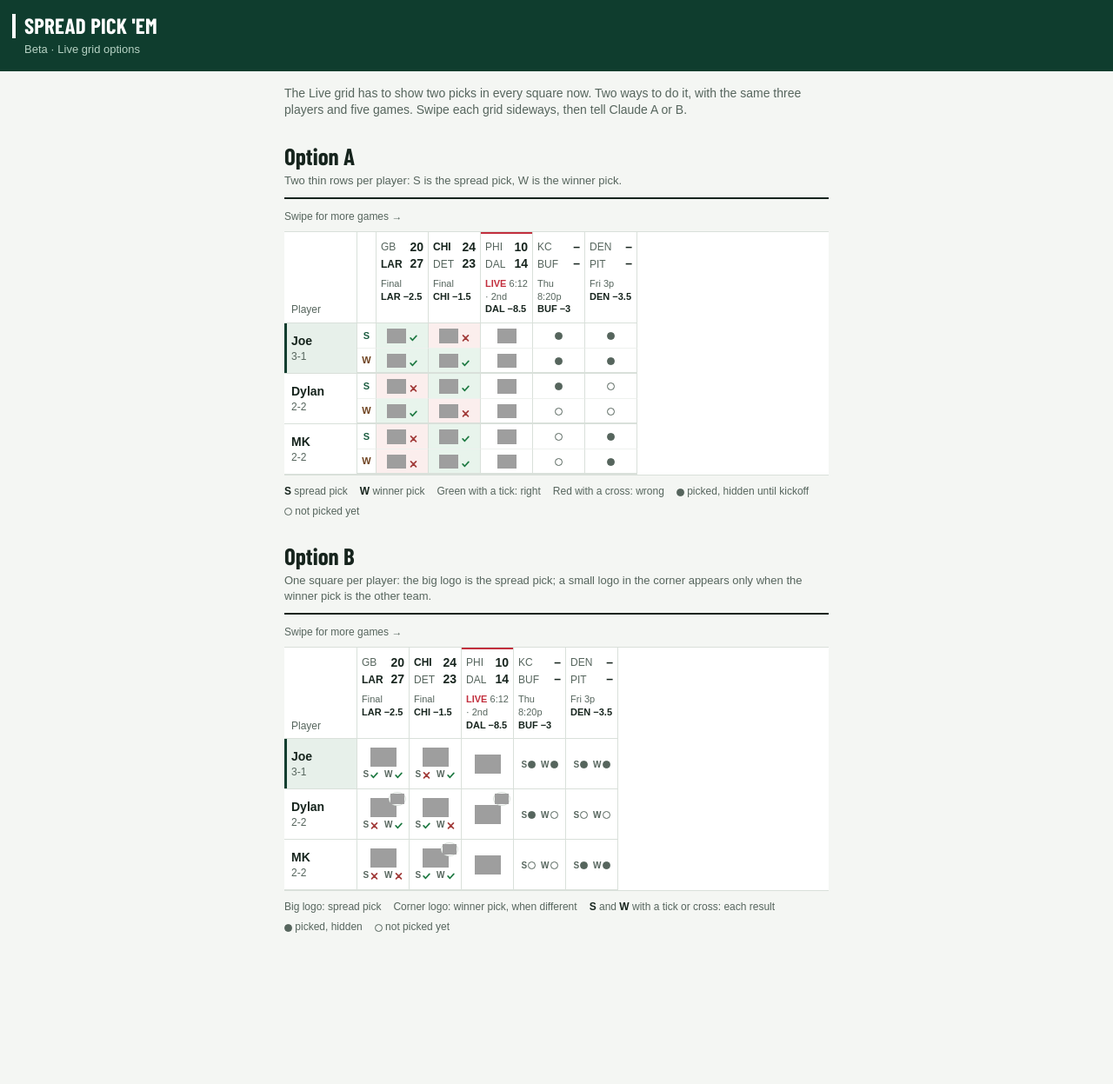
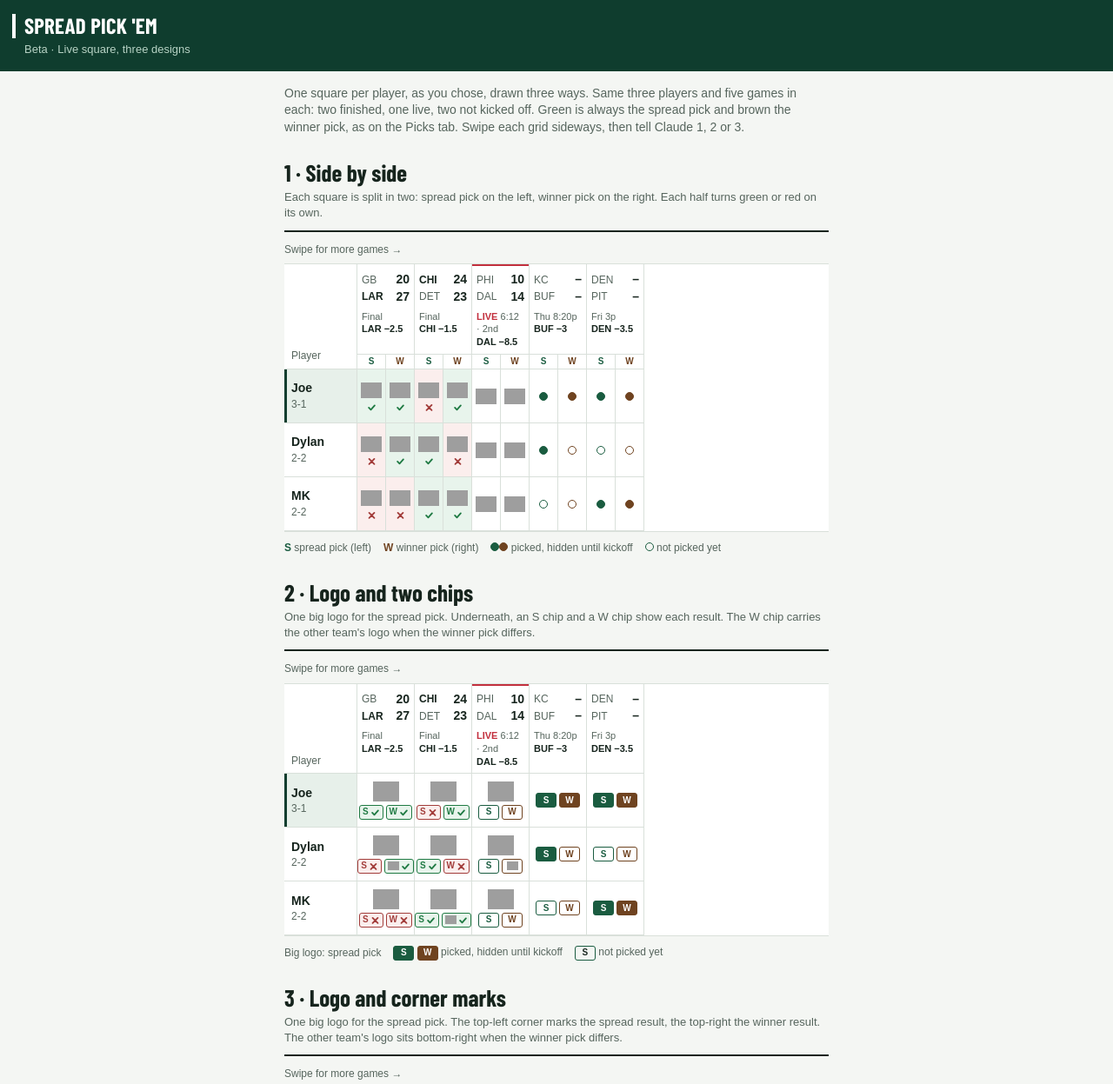
Before and after one commit to jdesim1/spread-pickem, a plain HTML site: page index.html in a window 1280 px wide. Shown: the top 1247 px of the page at 87% size. Before the commit the page ends 1131 px from the top, so only its background shows below. Drawn offline with nearby package versions, Linux system fonts and the light colour scheme; grey boxes are pictures that could not be loaded.

Commit message:
Live square: three designs (temporary preview)
Co-Authored-By: Claude Fable 5.2 <noreply@anthropic.com>

```diff
--- a/index.html
+++ b/index.html
@@ -5,14 +5,15 @@
 <meta name="viewport" content="width=device-width, initial-scale=1">
 <meta name="robots" content="noindex">
 <meta name="referrer" content="no-referrer">
-<title>Spread Pick 'Em BETA: Live grid options</title>
+<title>Spread Pick 'Em BETA: Live square, three designs</title>
 <link rel="stylesheet" href="https://fonts.googleapis.com/css2?family=Barlow+Condensed:wght@600;700&amp;display=swap">
 <style>
-  /* Design preview only. Colors are the chosen "Field and chalk" look. */
+  /* Design preview only. One square per player per game (Joseph chose that), three ways to draw it.
+     Evergreen always means the spread pick and leather brown the winner pick, as on the Picks tab. */
   :root {
     --head-bg:#0f3d2e; --head-fg:#ffffff; --head-sub:#b7d3c5; --bg:#f4f6f3; --card:#ffffff; --ink:#16241d; --muted:#56655d;
-    --line:#d9e0da; --block-bg:#e7ede8; --sel-ats:#1a5c40; --sel-ml:#6f4320;
-    --ok:#1f7a43; --ok-soft:#e8f4ec; --bad:#a23c3a; --bad-soft:#fbeeed; --live:#c22f3d; --link:#0f5b40;
+    --line:#d9e0da; --sel-ats:#1a5c40; --sel-ml:#6f4320;
+    --ok:#1f7a43; --ok-soft:#e8f4ec; --bad:#a23c3a; --bad-soft:#fbeeed; --live:#c22f3d;
   }
   * { box-sizing:border-box; }
   html, body { margin:0; padding:0; }
@@ -35,9 +36,8 @@
   td.pl .nm { display:block; font-size:14px; font-weight:700; white-space:nowrap; overflow:hidden; text-overflow:ellipsis; }
   td.pl .rc { display:block; font-size:12px; color:var(--muted); font-variant-numeric:tabular-nums; }
   td.pl.me { background:#e7f0ea; box-shadow:inset 3px 0 var(--head-bg); }
-  th.kind, td.kind { position:sticky; left:84px; z-index:2; width:22px; min-width:22px; font-size:11px; font-weight:700; color:var(--muted); border-right:1px solid var(--line); }
-  td.kind.s { color:var(--sel-ats); } td.kind.w { color:var(--sel-ml); }
-  th.gm { width:60px; min-width:60px; padding:8px 5px; vertical-align:top; border-right:1px solid var(--line); font-weight:400; }
+  th.gm { position:relative; width:66px; min-width:66px; padding:8px 5px 6px; vertical-align:top; border-right:1px solid var(--line); font-weight:400; }
+  table.v1 th.gm { padding-bottom:23px; }
   th.gm.live { box-shadow:inset 0 2px var(--live); }
   .ml { display:flex; justify-content:space-between; align-items:center; font-size:12px; color:var(--muted); }
   .ml strong { font-size:14px; color:var(--ink); }
@@ -45,48 +45,70 @@
   .st { display:block; margin-top:5px; text-align:left; font-size:11px; line-height:1.35; color:var(--muted); }
   .st b { display:block; font-weight:700; color:var(--ink); font-variant-numeric:tabular-nums; }
   .live-flag { color:var(--live); font-weight:700; }
-  td.c { width:60px; min-width:60px; border-right:1px solid var(--line); }
-  td.c.ok { background:var(--ok-soft); } td.c.bad { background:var(--bad-soft); }
-  .logo { display:inline-grid; place-items:center; vertical-align:middle; }
+  .sw { position:absolute; left:0; right:0; bottom:0; display:flex; border-top:1px solid var(--line); font-size:10px; font-weight:700; line-height:16px; }
+  .sw i { flex:1; font-style:normal; } .sw .s { color:var(--sel-ats); } .sw .w { color:var(--sel-ml); border-left:1px solid var(--line); }
+  td.c { width:66px; min-width:66px; height:62px; border-right:1px solid var(--line); }
+  .logo { display:inline-grid; place-items:center; }
   .logo img { display:block; object-fit:contain; }
-  .dot { display:inline-block; width:9px; height:9px; border:1.5px solid var(--muted); border-radius:50%; vertical-align:middle; }
-  .dot.on { background:var(--muted); }
-  .mark { display:inline-block; width:11px; height:11px; vertical-align:middle; }
-  .ok .mark, .mark.ok { color:var(--ok); } .bad .mark, .mark.bad { color:var(--bad); }
+  .mark { display:inline-block; width:11px; height:11px; }
+  .mark.ok { color:var(--ok); } .mark.bad { color:var(--bad); }
+  .dot { display:inline-block; width:10px; height:10px; border-radius:50%; border:1.5px solid currentColor; }
+  .dot.on { background:currentColor; }
+  .dot.s { color:var(--sel-ats); } .dot.w { color:var(--sel-ml); }
+  .none { color:var(--muted); }
 
-  /* A: two thin rows per player */
-  table.a td.c { height:29px; }
-  table.a td.c .logo img { max-width:22px; max-height:22px; }
-  table.a td.c .mark { margin-left:3px; }
-  table.a tr.w td { border-bottom-width:2px; }
-  table.a tr.s td.c, table.a tr.s td.kind { border-bottom-color:#eef1ee; }
+  /* 1. Side by side: two halves, spread | winner */
+  table.v1 td.c > div { display:flex; height:100%; }
+  .half { flex:1; display:flex; flex-direction:column; align-items:center; justify-content:center; gap:3px; }
+  .half.w { border-left:1px solid var(--line); }
+  .half.ok { background:var(--ok-soft); } .half.bad { background:var(--bad-soft); }
+  .half .logo img { max-width:24px; max-height:24px; }
 
-  /* B: one square per player */
-  table.b td.c { height:58px; position:relative; }
-  table.b td.c .big img { max-width:30px; max-height:30px; }
-  table.b td.c .alt { position:absolute; top:3px; right:3px; padding:1px; background:var(--card); border:1px solid var(--line); border-radius:50%; }
-  table.b td.c .alt img { max-width:16px; max-height:16px; }
-  table.b td.c .res { display:flex; justify-content:center; gap:6px; margin-top:2px; font-size:10px; font-weight:700; color:var(--muted); }
-  table.b td.c .res span { display:inline-flex; align-items:center; gap:1px; }
+  /* 2. Logo and two chips */
+  table.v2 td.c > div { display:flex; flex-direction:column; align-items:center; justify-content:center; gap:4px; height:100%; }
+  table.v2 .big img { max-width:30px; max-height:28px; }
+  .chips { display:flex; gap:3px; }
+  .chip { display:inline-flex; align-items:center; justify-content:center; gap:2px; min-width:24px; height:17px; padding:0 3px; border:1.5px solid currentColor; border-radius:3px; font-size:10px; font-weight:700; line-height:1; }
+  .chip.s { color:var(--sel-ats); } .chip.w { color:var(--sel-ml); }
+  .chip.on { background:currentColor; } .chip.on b { color:#fff; }
+  .chip b { font-weight:700; }
+  .chip.ok { color:var(--ok); background:var(--ok-soft); } .chip.bad { color:var(--bad); background:var(--bad-soft); }
+  .chip .logo img { max-width:13px; max-height:13px; }
 
-  .key { display:flex; flex-wrap:wrap; gap:6px 14px; margin-top:10px; font-size:12px; color:var(--muted); }
-  .key b { color:var(--ink); }
+  /* 3. Logo and corner marks */
+  table.v3 td.c > div { position:relative; display:grid; place-items:center; height:100%; }
+  table.v3 .big img { max-width:32px; max-height:32px; }
+  .corner { position:absolute; top:3px; display:grid; place-items:center; width:17px; height:17px; border-radius:50%; background:var(--card); border:1.5px solid currentColor; }
+  .corner.s { left:3px; color:var(--sel-ats); } .corner.w { right:3px; color:var(--sel-ml); }
+  .corner.ok { color:var(--ok); background:var(--ok-soft); } .corner.bad { color:var(--bad); background:var(--bad-soft); }
+  .corner i { font:700 9px/1 Arial,Helvetica,sans-serif; font-style:normal; }
+  .alt { position:absolute; right:3px; bottom:3px; padding:1px; background:var(--card); border:1.5px solid var(--sel-ml); border-radius:50%; }
+  .alt img { max-width:16px; max-height:16px; }
+  table.v3 .dots { display:flex; gap:10px; }
+
+  .key { display:flex; flex-wrap:wrap; gap:6px 14px; margin-top:10px; font-size:12px; color:var(--muted); align-items:center; }
+  .key b { color:var(--ink); } .key .s { color:var(--sel-ats); font-weight:700; } .key .w { color:var(--sel-ml); font-weight:700; }
 </style>
 </head>
 <body>
-<header class="title-row"><h1 class="title">Spread Pick 'Em</h1><div class="season-label">Beta · Live grid options</div></header>
+<header class="title-row"><h1 class="title">Spread Pick 'Em</h1><div class="season-label">Beta · Live square, three designs</div></header>
 <main>
-  <p class="ask">The Live grid has to show two picks in every square now. Two ways to do it, with the same three players and five games. Swipe each grid sideways, then tell Claude A or B.</p>
+  <p class="ask">One square per player, as you chose, drawn three ways. Same three players and five games in each: two finished, one live, two not kicked off. Green is always the spread pick and brown the winner pick, as on the Picks tab. Swipe each grid sideways, then tell Claude 1, 2 or 3.</p>
 
-  <div class="option"><h2>Option A</h2><p>Two thin rows per player: S is the spread pick, W is the winner pick.</p></div>
+  <div class="option"><h2>1 · Side by side</h2><p>Each square is split in two: spread pick on the left, winner pick on the right. Each half turns green or red on its own.</p></div>
   <div class="hint">Swipe for more games →</div>
-  <div class="grid-wrap" id="grid-a"></div>
-  <div class="key"><span><b>S</b> spread pick</span><span><b>W</b> winner pick</span><span>Green with a tick: right</span><span>Red with a cross: wrong</span><span><span class="dot on"></span> picked, hidden until kickoff</span><span><span class="dot"></span> not picked yet</span></div>
+  <div class="grid-wrap" id="g1"></div>
+  <div class="key"><span><span class="s">S</span> spread pick (left)</span><span><span class="w">W</span> winner pick (right)</span><span><span class="dot s on"></span><span class="dot w on"></span> picked, hidden until kickoff</span><span><span class="dot s"></span> not picked yet</span></div>
 
-  <div class="option"><h2>Option B</h2><p>One square per player: the big logo is the spread pick; a small logo in the corner appears only when the winner pick is the other team.</p></div>
+  <div class="option"><h2>2 · Logo and two chips</h2><p>One big logo for the spread pick. Underneath, an S chip and a W chip show each result. The W chip carries the other team's logo when the winner pick differs.</p></div>
   <div class="hint">Swipe for more games →</div>
-  <div class="grid-wrap" id="grid-b"></div>
-  <div class="key"><span>Big logo: spread pick</span><span>Corner logo: winner pick, when different</span><span><b>S</b> and <b>W</b> with a tick or cross: each result</span><span><span class="dot on"></span> picked, hidden</span><span><span class="dot"></span> not picked yet</span></div>
+  <div class="grid-wrap" id="g2"></div>
+  <div class="key"><span>Big logo: spread pick</span><span><span class="chip s on"><b>S</b></span> <span class="chip w on"><b>W</b></span> picked, hidden until kickoff</span><span><span class="chip s"><b>S</b></span> not picked yet</span></div>
+
+  <div class="option"><h2>3 · Logo and corner marks</h2><p>One big logo for the spread pick. The top-left corner marks the spread result, the top-right the winner result. The other team's logo sits bottom-right when the winner pick differs.</p></div>
+  <div class="hint">Swipe for more games →</div>
+  <div class="grid-wrap" id="g3"></div>
+  <div class="key"><span>Top left: spread result</span><span>Top right: winner result</span><span>Bottom right: winner pick, when different</span><span><span class="dot s on"></span><span class="dot w on"></span> picked, hidden</span></div>
 </main>
 
 <script>
@@ -123,20 +145,20 @@
     return el;
   }
   function logo(abbr, cls) {
-    var t = TEAMS[abbr], img = h('img', { alt: abbr }), slot = h('span', { class: 'logo ' + (cls || '') }, [img]);
+    var t = TEAMS[abbr], img = h('img', { alt: abbr }), slot = h('span', { class: 'logo' + (cls ? ' ' + cls : '') }, [img]);
     img.addEventListener('error', function () { slot.textContent = abbr; });
     img.src = LOGO + t[0] + '/' + encodeURIComponent(t[1]) + '/' + t[1].toLowerCase().replace(/ /g, '-') + '.svg';
     return slot;
   }
   function mark(ok) {
-    var s = h('span', { class: 'mark ' + (ok ? 'ok' : 'bad'), 'aria-label': ok ? 'right' : 'wrong' });
+    var s = h('span', { class: 'mark ' + (ok ? 'ok' : 'bad'), role: 'img', 'aria-label': ok ? 'right' : 'wrong' });
     s.innerHTML = '<svg viewBox="0 0 13 13" width="11" height="11">' + (ok
-      ? '<path d="M2.5 7l2.8 2.8L10.5 4" fill="none" stroke="currentColor" stroke-width="2" stroke-linecap="round" stroke-linejoin="round"/>'
-      : '<path d="M3 3.5l7 7M10 3.5l-7 7" fill="none" stroke="currentColor" stroke-width="2" stroke-linecap="round"/>') + '</svg>';
+      ? '<path d="M2.5 7l2.8 2.8L10.5 4" fill="none" stroke="currentColor" stroke-width="2.2" stroke-linecap="round" stroke-linejoin="round"/>'
+      : '<path d="M3 3.5l7 7M10 3.5l-7 7" fill="none" stroke="currentColor" stroke-width="2.2" stroke-linecap="round"/>') + '</svg>';
     return s;
   }
-  function dot(on) { return h('span', { class: 'dot' + (on ? ' on' : ''), 'aria-label': on ? 'picked, hidden until kickoff' : 'not picked yet' }); }
-  function head(g) {
+  function dot(kind, on) { return h('span', { class: 'dot ' + kind + (on ? ' on' : ''), role: 'img', 'aria-label': (kind === 's' ? 'Spread pick ' : 'Winner pick ') + (on ? 'made, hidden until kickoff' : 'not made yet') }); }
+  function head(g, labelled) {
     var st = h('span', { class: 'st' });
     if (g.state === 'live') { st.appendChild(h('span', { class: 'live-flag', text: 'LIVE' })); st.appendChild(document.createTextNode(' ' + g.clock)); }
     else st.appendChild(document.createTextNode(g.state === 'final' ? 'Final' : g.when));
@@ -144,61 +166,58 @@
     var sc = g.score || ['–', '–'];
     return h('th', { class: 'gm ' + g.state, scope: 'col' }, [
       h('span', { class: 'ml' + (g.winner === g.away ? ' won' : '') }, [h('span', { text: g.away }), h('strong', { text: String(sc[0]) })]),
-      h('span', { class: 'ml' + (g.winner === g.home ? ' won' : '') }, [h('span', { text: g.home }), h('strong', { text: String(sc[1]) })]), st]);
+      h('span', { class: 'ml' + (g.winner === g.home ? ' won' : '') }, [h('span', { text: g.home }), h('strong', { text: String(sc[1]) })]), st,
+      labelled ? h('span', { class: 'sw', 'aria-hidden': 'true' }, [h('i', { class: 's', text: 'S' }), h('i', { class: 'w', text: 'W' })]) : null]);
   }
-  function result(g, which, pick) {              // '' | 'ok' | 'bad'
+  function res(g, which, pick) {                  // '' | 'ok' | 'bad'
     if (g.state !== 'final' || !pick) return '';
     return (which === 0 ? g.cover : g.winner) === pick ? 'ok' : 'bad';
   }
-  function playerCell(p, rows) {
-    return h('td', { class: 'pl' + (p.me ? ' me' : ''), rowspan: rows || null }, [h('span', { class: 'nm', text: p.name }), h('span', { class: 'rc', text: p.record })]);
-  }
-
-  // A: two thin rows per player
-  (function () {
-    var thead = h('thead', null, [h('tr', null, [h('th', { class: 'pl', scope: 'col', text: 'Player' }), h('th', { class: 'kind', scope: 'col' })].concat(GAMES.map(head)))]);
+  function grid(rootId, cls, labelled, cell) {
+    var thead = h('thead', null, [h('tr', null, [h('th', { class: 'pl', scope: 'col', text: 'Player' })].concat(GAMES.map(function (g) { return head(g, labelled); })))]);
     var tbody = h('tbody');
     PLAYERS.forEach(function (p) {
-      [0, 1].forEach(function (which) {
-        var tr = h('tr', { class: which === 0 ? 's' : 'w' });
-        if (which === 0) tr.appendChild(playerCell(p, 2));
-        tr.appendChild(h('td', { class: 'kind ' + (which === 0 ? 's' : 'w'), text: which === 0 ? 'S' : 'W' }));
-        GAMES.forEach(function (g) {
-          var v = p.picks[g.id][which], r = result(g, which, v);
-          var td = h('td', { class: 'c' + (r ? ' ' + r : '') });
-          if (g.state === 'open') td.appendChild(dot(v));
-          else if (!v) td.appendChild(document.createTextNode('—'));
-          else { td.appendChild(logo(v)); if (r) td.appendChild(mark(r === 'ok')); }
-          tr.appendChild(td);
-        });
-        tbody.appendChild(tr);
-      });
-    });
-    document.getElementById('grid-a').appendChild(h('table', { class: 'a', 'aria-label': 'Option A' }, [thead, tbody]));
-  })();
-
-  // B: one square per player
-  (function () {
-    var thead = h('thead', null, [h('tr', null, [h('th', { class: 'pl', scope: 'col', text: 'Player' })].concat(GAMES.map(head)))]);
-    var tbody = h('tbody');
-    PLAYERS.forEach(function (p) {
-      var tr = h('tr', null, [playerCell(p)]);
+      var tr = h('tr', null, [h('td', { class: 'pl' + (p.me ? ' me' : '') }, [h('span', { class: 'nm', text: p.name }), h('span', { class: 'rc', text: p.record })])]);
       GAMES.forEach(function (g) {
-        var s = p.picks[g.id][0], w = p.picks[g.id][1], td = h('td', { class: 'c' });
-        if (g.state === 'open') {
-          td.appendChild(h('span', { class: 'res' }, [h('span', null, ['S ', dot(s)]), h('span', null, ['W ', dot(w)])]));
-        } else {
-          td.appendChild(logo(s, 'big'));
-          if (w && w !== s) td.appendChild(logo(w, 'alt'));
-          var rs = result(g, 0, s), rw = result(g, 1, w);
-          if (rs || rw) td.appendChild(h('span', { class: 'res' }, [h('span', null, ['S', mark(rs === 'ok')]), h('span', null, ['W', mark(rw === 'ok')])]));
-        }
-        tr.appendChild(td);
+        var s = p.picks[g.id][0], w = p.picks[g.id][1];
+        tr.appendChild(h('td', { class: 'c' }, [cell(g, s, w, res(g, 0, s), res(g, 1, w))]));
       });
       tbody.appendChild(tr);
     });
-    document.getElementById('grid-b').appendChild(h('table', { class: 'b', 'aria-label': 'Option B' }, [thead, tbody]));
-  })();
+    document.getElementById(rootId).appendChild(h('table', { class: cls }, [thead, tbody]));
+  }
+
+  // 1. Side by side
+  grid('g1', 'v1', true, function (g, s, w, rs, rw) {
+    function half(kind, pick, r) {
+      if (g.state === 'open') return h('div', { class: 'half ' + kind }, [dot(kind, pick)]);
+      if (!pick) return h('div', { class: 'half ' + kind + ' none', text: '—' });
+      return h('div', { class: 'half ' + kind + (r ? ' ' + r : '') }, [logo(pick), r ? mark(r === 'ok') : null]);
+    }
+    return h('div', null, [half('s', s, rs), half('w', w, rw)]);
+  });
+
+  // 2. Logo and two chips
+  grid('g2', 'v2', false, function (g, s, w, rs, rw) {
+    function chip(kind, pick, r, showLogo) {
+      if (g.state === 'open') return h('span', { class: 'chip ' + kind + (pick ? ' on' : '') }, [h('b', { text: kind.toUpperCase() })]);
+      return h('span', { class: 'chip ' + kind + (r ? ' ' + r : '') }, [showLogo ? logo(pick) : h('b', { text: kind.toUpperCase() }), r ? mark(r === 'ok') : null]);
+    }
+    var kids = [];
+    if (g.state !== 'open') kids.push(s ? logo(s, 'big') : h('span', { class: 'none', text: '—' }));
+    kids.push(h('span', { class: 'chips' }, [chip('s', s, rs, false), chip('w', w, rw, !!w && w !== s)]));
+    return h('div', null, kids);
+  });
+
+  // 3. Logo and corner marks
+  grid('g3', 'v3', false, function (g, s, w, rs, rw) {
+    if (g.state === 'open') return h('div', null, [h('span', { class: 'dots' }, [dot('s', s), dot('w', w)])]);
+    var kids = [s ? logo(s, 'big') : h('span', { class: 'none', text: '—' })];
+    if (rs) kids.push(h('span', { class: 'corner s ' + rs }, [mark(rs === 'ok')]));
+    if (rw) kids.push(h('span', { class: 'corner w ' + rw }, [mark(rw === 'ok')]));
+    if (w && w !== s) kids.push(logo(w, 'alt'));
+    return h('div', null, kids);
+  });
 })();
 </script>
 </body>
```
